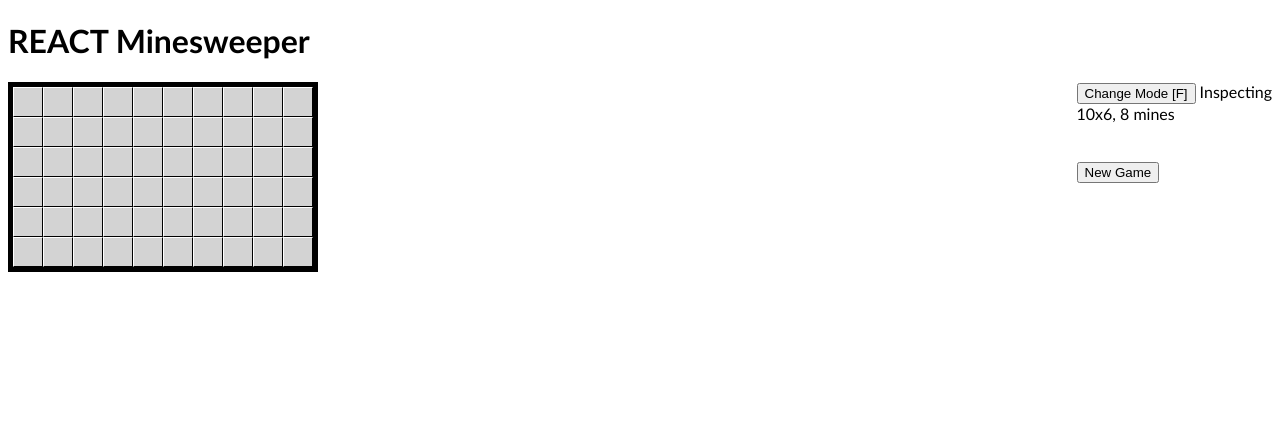
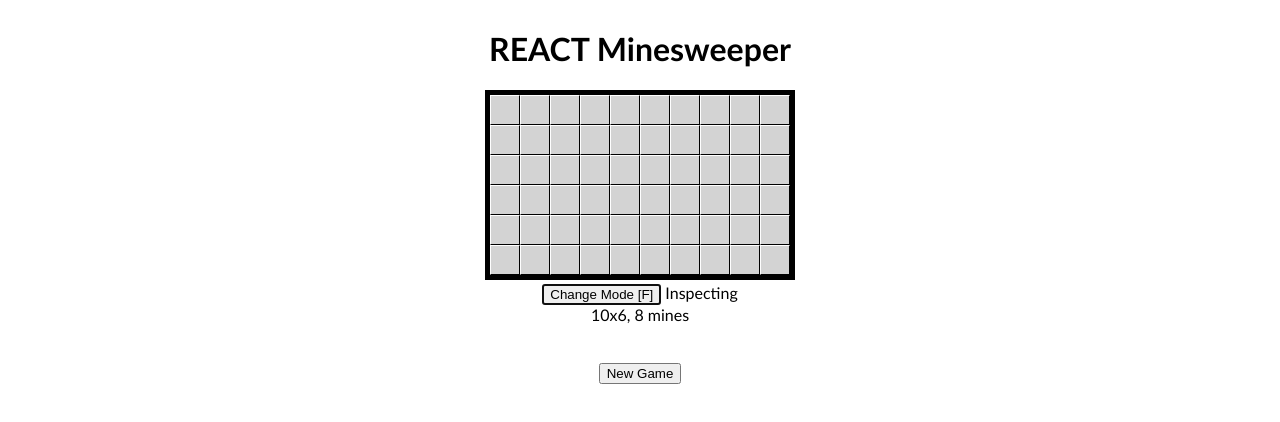
Before and after one commit to PedroMR/react-mines, a React (Create React App) app in the folder minesweeper/: page / in a window 1280 px wide. Shown: the top 422 px of the page. Built offline with nearby package versions, Linux system fonts and the light colour scheme.

Commit message:
autoFocus to help with F, centering

```diff
--- a/minesweeper/public/index.html
+++ b/minesweeper/public/index.html
@@ -19,7 +19,7 @@
       work correctly both with client-side routing and a non-root public URL.
       Learn how to configure a non-root public URL by running `npm run build`.
     -->
-    <title>Le React App</title>
+    <title>React Minesweeper</title>
   </head>
   <body>
     <noscript>
--- a/minesweeper/src/mines.css
+++ b/minesweeper/src/mines.css
@@ -1,6 +1,7 @@
 body {
     font-family:  'Gill Sans', 'Gill Sans MT', Calibri, 'Trebuchet MS', sans-serif;
-
+    align-content: center;
+    text-align: center;
 }
 
 .square {
@@ -62,7 +63,8 @@ body {
 }
 #newGameOpt {
     border: 1px solid blue;
+    display:inline-block;
 }
 #controlPanel {
-    float:right;
+    float:center;
 }
--- a/minesweeper/src/mines.jsx
+++ b/minesweeper/src/mines.jsx
@@ -101,7 +101,8 @@ class ControlPanel extends React.Component {
             : <button onClick={()=>this.onNewGameButton()}>New Game</button>;
 
         return <div id="controlPanel">
-            <button onClick={()=>this.onClickFlag()}>Change Mode [F]</button> {mode} <br/>
+            <button onClick={()=>this.onClickFlag()} autoFocus
+                >Change Mode [F]</button> {mode} <br/>
             {config.x}x{config.y}, {config.mines} mines<br/><br/><br/>
             {newGame}
         </div>;
@@ -121,6 +122,7 @@ class Game extends React.Component {
 
         this.onKeyPress = this.onKeyPress.bind(this);
         this.onKeyUp = this.onKeyUp.bind(this);
+        window.onKeyPress = this.onKeyPress;
     }
 
     createGameState(config) {
```
Also changed, not shown: 1 other file (tests, documents, lock files or other folders).
